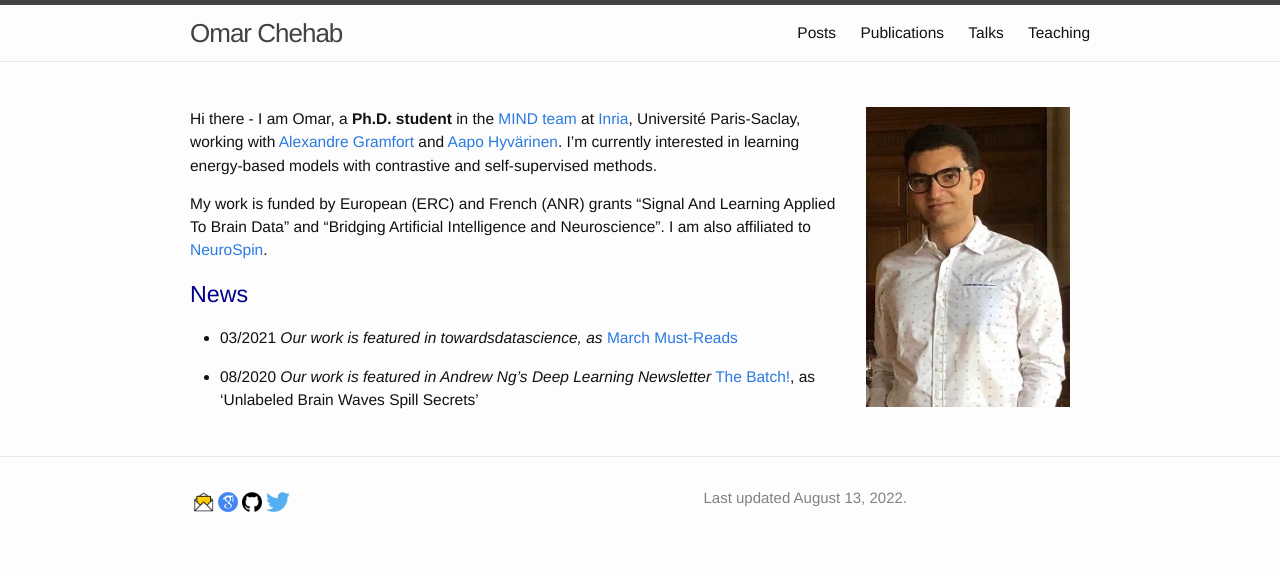
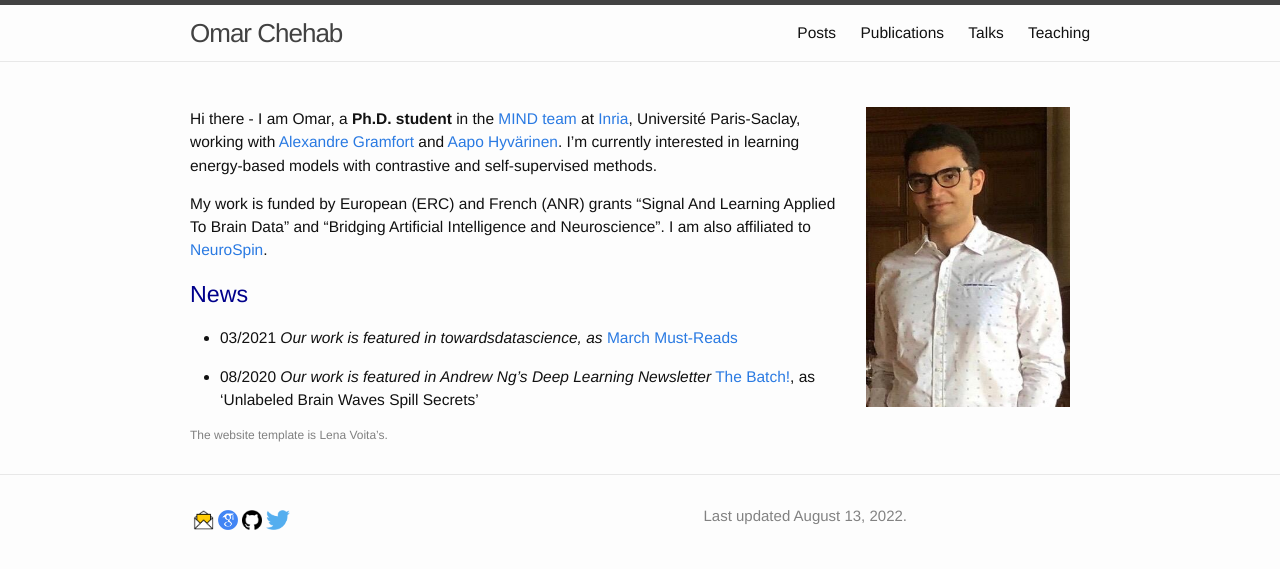
Before and after one commit to l-omar-chehab/l-omar-chehab.github.io, a Jekyll site: the page built from index.md, in a window 1280 px wide. Shown: the top 569 px of the page. Built offline with Jekyll 4.4.1, drawn with Linux system fonts in a browser that asks for light colours.

Commit message:
Credits Lena Voita.

```diff
--- a/index.md
+++ b/index.md
@@ -43,3 +43,7 @@ My work is funded by European (ERC) and French (ANR) grants "Signal And Learning
 * 12/2019 _To appear in the __Journal of Neurophysiology__ 2019_: [A mean-field approach to the dynamics of networks of complex neurons, from nonlinear Integrate-and-Fire to Hodgkin-Huxley models](https://journals.physiology.org/doi/abs/10.1152/jn.00399.2019).
 [NeuroSpin](http://www.paris-neuroscience.fr/en/centre-de-recherche/neurospin).
 -->
+
+<span style="color:gray; font-size:12px; text-align: left; float: left;" align="right">
+The website template is Lena Voita's.
+</span>
```
Also changed, not shown: 3 other files.
